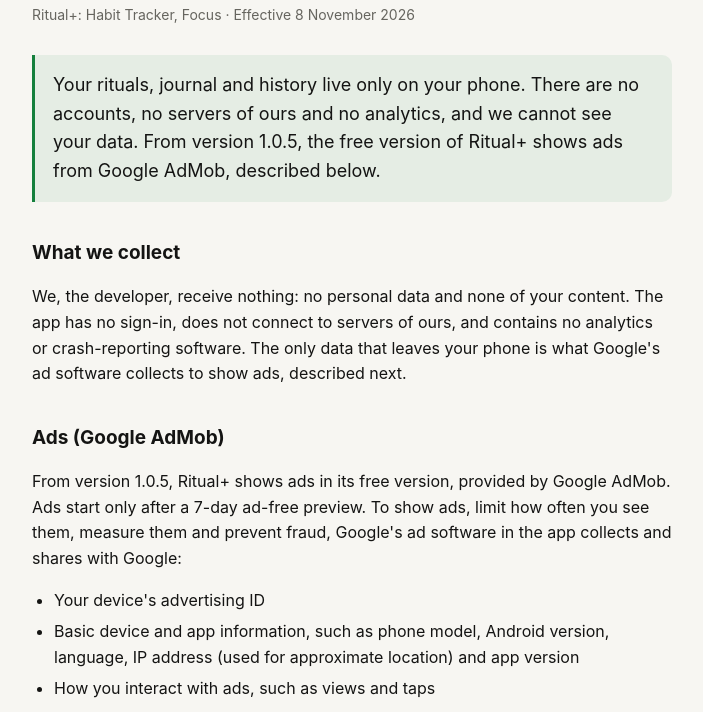
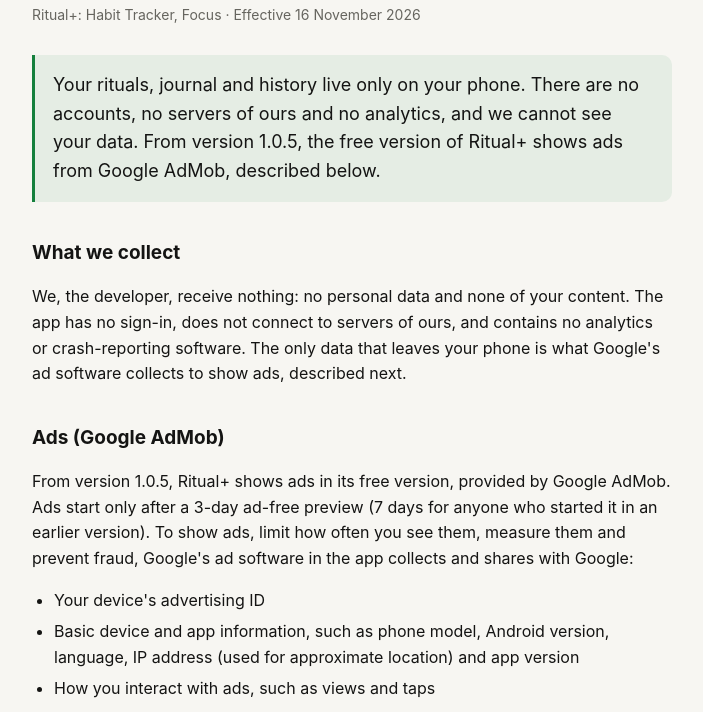
Before and after one commit to FlashmonkDeveloper/ritualplus-privacy, a plain HTML site: page index.html in a window 1280 px wide. Shown: the part 88-800 px from the top of the page, without its empty margins (288-991 px from the left). Drawn offline with Linux system fonts and the light colour scheme.

Commit message:
Ad-free preview is 3 days
Co-Authored-By: Claude Opus 5.5 <noreply@anthropic.com>

```diff
--- a/index.html
+++ b/index.html
@@ -28,7 +28,7 @@
 <body>
 <main>
   <h1>Privacy Policy</h1>
-  <p class="meta">Ritual+: Habit Tracker, Focus · Effective 8 November 2026</p>
+  <p class="meta">Ritual+: Habit Tracker, Focus · Effective 16 November 2026</p>
 
   <p class="lead">Your rituals, journal and history live only on your phone. There are no accounts, no servers of ours and no analytics, and we cannot see your data. From version 1.0.5, the free version of Ritual+ shows ads from Google AdMob, described below.</p>
 
@@ -36,7 +36,7 @@
   <p>We, the developer, receive nothing: no personal data and none of your content. The app has no sign-in, does not connect to servers of ours, and contains no analytics or crash-reporting software. The only data that leaves your phone is what Google's ad software collects to show ads, described next.</p>
 
   <h2>Ads (Google AdMob)</h2>
-  <p>From version 1.0.5, Ritual+ shows ads in its free version, provided by Google AdMob. Ads start only after a 7-day ad-free preview. To show ads, limit how often you see them, measure them and prevent fraud, Google's ad software in the app collects and shares with Google:</p>
+  <p>From version 1.0.5, Ritual+ shows ads in its free version, provided by Google AdMob. Ads start only after a 3-day ad-free preview (7 days for anyone who started it in an earlier version). To show ads, limit how often you see them, measure them and prevent fraud, Google's ad software in the app collects and shares with Google:</p>
   <ul>
     <li>Your device's advertising ID</li>
     <li>Basic device and app information, such as phone model, Android version, language, IP address (used for approximate location) and app version</li>
```
